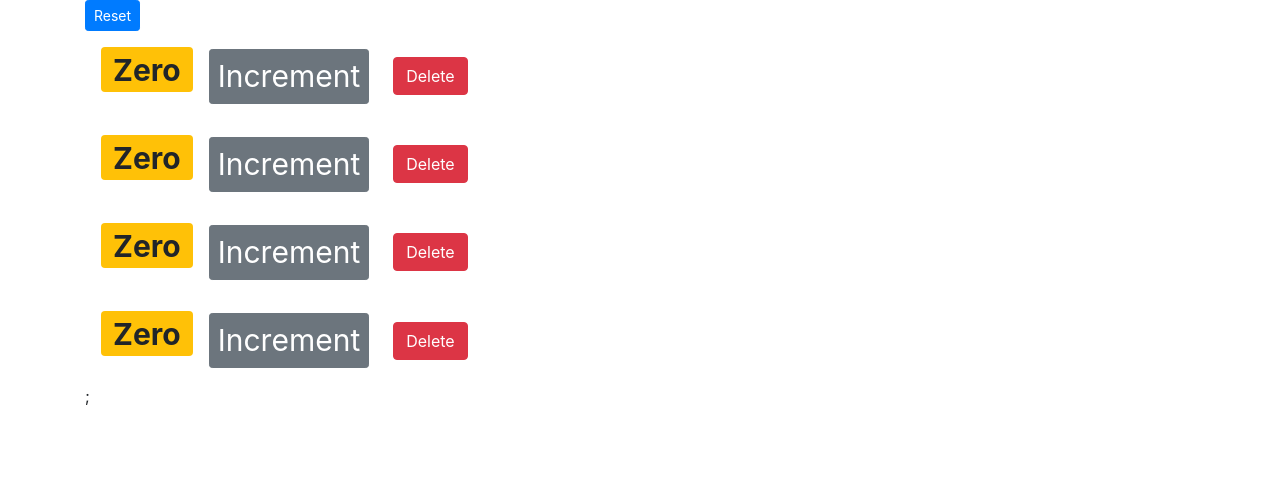
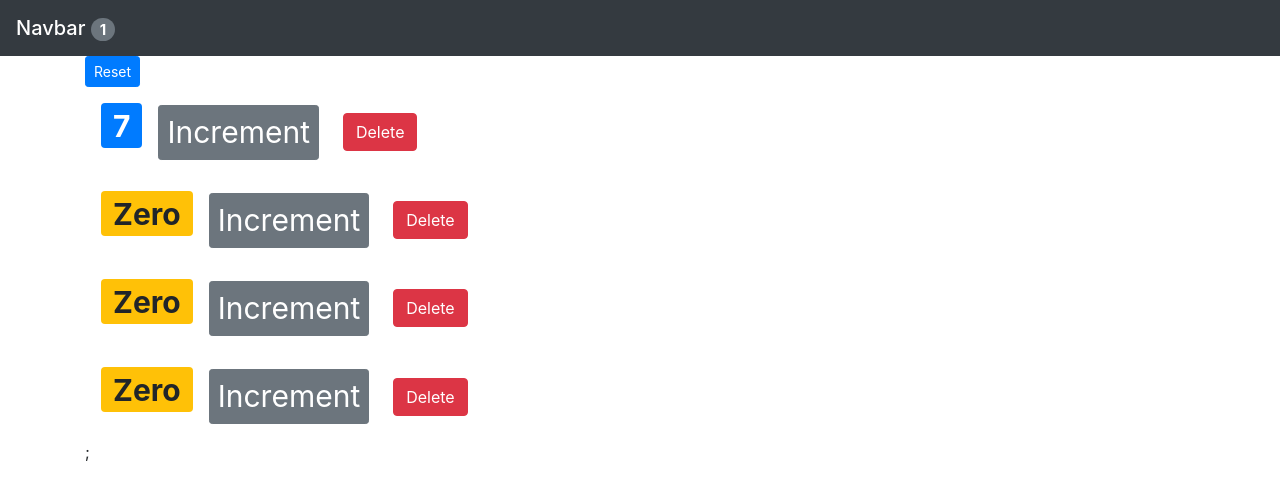
Before and after one commit to Hetav01/React-Counter-App, a React (Create React App) app: page / in a window 1280 px wide. Shown: the top 500 px of the page. Built offline with nearby package versions, Linux system fonts and the light colour scheme.

Commit message:
using this project for learning React Basics

```diff
--- a/src/App.js
+++ b/src/App.js
@@ -1,19 +1,73 @@
-import React from 'react';
-import navbar from './components/navbar';
+import React, { Component } from 'react';
+import NavBar from './components/navbar';
 import './App.css';
 import Counters from "./components/counters"; // here Counter is a class so no "" are used around it.
+import { render } from '@testing-library/react';
 
 
 
-function App() {
+class App extends Component {
+
+    state = {
+        counters: [ //we moved the counters[] up because we need this array to be accessed by the counters,navbar and the counter classes.
+                    //(super and sub class concept.)
+            { id: 1, value : 7 },
+            { id: 2, value : 0 },
+            { id: 3, value : 0 },
+            { id: 4, value : 0 }
+        ]
+    };
+
+    constructor() {
+      super();
+      console.log("App-Constructor");
+    }
+
+    componentDidMount() { //called when the component is rendered into the DOM.
+      console.log("App-Mounted");
+    }
+
+
+    handleReset = () => {
+        const counters = this.state.counters.map(c => {
+            c.value = 0;
+            return c;
+        });
+
+        this.setState({counters : counters});
+    };
+
+    handleIncrement = counter => {
+        const counters = [...this.state.counters];
+        const index = counters.indexOf(counter);
+        counters[index] = {...counter};
+        counters[index].value++;
+        this.setState({ counters: counters })
+        console.log(this.state.counters[index]);
+    };
+
+    handleDelete = counterID => {  //this is the event handler, these are always called in the parent file. i.e. the counters.jsx file.
+        const counters = this.state.counters.filter(c => c.id != counterID);
+        this.setState({counters: counters});
+        console.log(counterID);
+    };
+
+render() {
+  console.log("App-Rendered");
   return (
     <React.Fragment>
-      <navbar/>
+      <NavBar totalCounters={this.state.counters.filter(c => c.value > 0).length} />
       <main className="container">
-        <Counters/>
+        <Counters
+          counters={this.state.counters}
+          onReset={this.handleReset}
+          onDelete={this.handleDelete}
+          onIncrement={this.handleIncrement}
+        />
       </main>
     </React.Fragment>
   );
 }
+}
 
 export default App;
--- a/src/components/counter.jsx
+++ b/src/components/counter.jsx
@@ -2,6 +2,12 @@
 import React, { Component } from 'react';
 
 class Counter extends Component {   //here the class is being defined.
+
+      componentDidUpdate(prevProps, prevState) {
+        console.log("prevProps", prevProps);
+        console.log("prevState", prevState);
+      }
+
       /*state = {
           value: this.props.counter.value,
           imageUrl: "https://picsum.photos/200", //used for render random images.
--- a/src/components/counters.jsx
+++ b/src/components/counters.jsx
@@ -6,52 +6,19 @@ class Counters extends Component {
 
     /*THE COMPONENT THAT OWNS A PIECE OF THE STATE IS THE ONE MODIFYING IT AND NOT ANY OTHER COMPONENTS. */
     /*State is something that is private to the class/component of the app. it is similar to the private methods and classes in JAVA.*/
-    state = {
-        counters: [
-            { id: 1, value : 0 },
-            { id: 2, value : 0 },
-            { id: 3, value : 0 },
-            { id: 4, value : 0 }
-        ]
-    };
-
-    handleReset = () => {
-        const counters = this.state.counters.map(c => {
-            c.value = 0;
-            return c;
-        });
-
-        this.setState({counters : counters});
-    };
-
-    handleIncrement = counter => {
-        const counters = [...this.state.counters];
-        const index = counters.indexOf(counter);
-        counters[index] = {...counter};
-        counters[index].value++;
-        this.setState({ counters: counters })
-        console.log(this.state.counters[index]);
-    };
-
-    handleDelete = counterID => {  //this is the event handler, these are always called in the parent file. i.e. the counters.jsx file.
-        const counters = this.state.counters.filter(c => c.id != counterID);
-        this.setState({counters: counters});
-        console.log(counterID);
-    };
-
     render(){
 
         return(
             <div>
-                <button onClick={this.handleReset} className="btn btn-primary btn-sm m2">Reset</button>
-                {this.state.counters.map(counters =>
+                <button onClick={this.props.onReset} className="btn btn-primary btn-sm m2">Reset</button>
+                {this.props.counters.map(counter =>
                     <Counter
-                    key={counters.id} //this particular property is used by react internally and hence can't be used for calling purposes so id is used.
+                    key={counter.id} //this particular property is used by react internally and hence can't be used for calling purposes so id is used.
                     /*value={counters.value}
                     id={counters.id}*/ //instead of using these many prop. we can pass the object directly into the Counter.
-                    counter={counters}
-                    onDelete={this.handleDelete}
-                    onIncrement={this.handleIncrement}
+                    counter={counter}
+                    onDelete={this.props.onDelete}
+                    onIncrement={this.props.onIncrement}
                     />)
                 };
             </div>
--- a/src/components/navbar.jsx
+++ b/src/components/navbar.jsx
@@ -1,14 +1,13 @@
 import React, { Component } from 'react';
 
-class navbar extends Component {
-    state = {  }
-    render() {
-        return (
-            <nav class="navbar navbar-light bg-light">
-                <span class="navbar-brand mb-0 h1">Navbar</span>
+//stateless functional component
+
+const NavBar = (props) => {
+            return(
+            <nav className="navbar navbar-dark bg-dark">
+                <span className="navbar-brand mb-0 h1">Navbar <span className="badge badge-pill badge-secondary">{props.totalCounters}</span></span>
             </nav>
         );
-    }
 }
 
-export default navbar;
+export default NavBar;
--- a/src/index.css
+++ b/src/index.css
@@ -5,6 +5,8 @@ body {
     sans-serif;
   -webkit-font-smoothing: antialiased;
   -moz-osx-font-smoothing: grayscale;
+  background-color: rgb(20, 20, 20);
+
 }
 
 code {
```
Also changed, not shown: 1 other file (tests, documents, lock files or other folders).
